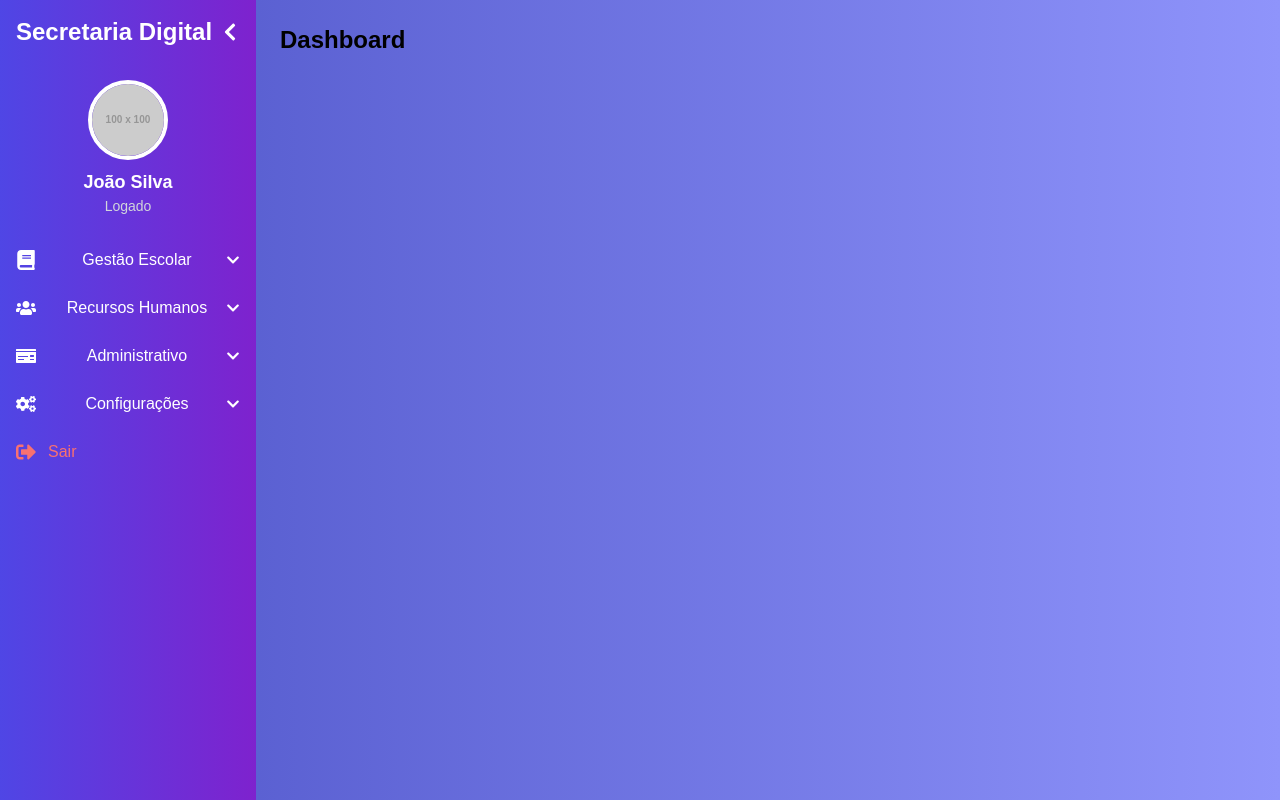
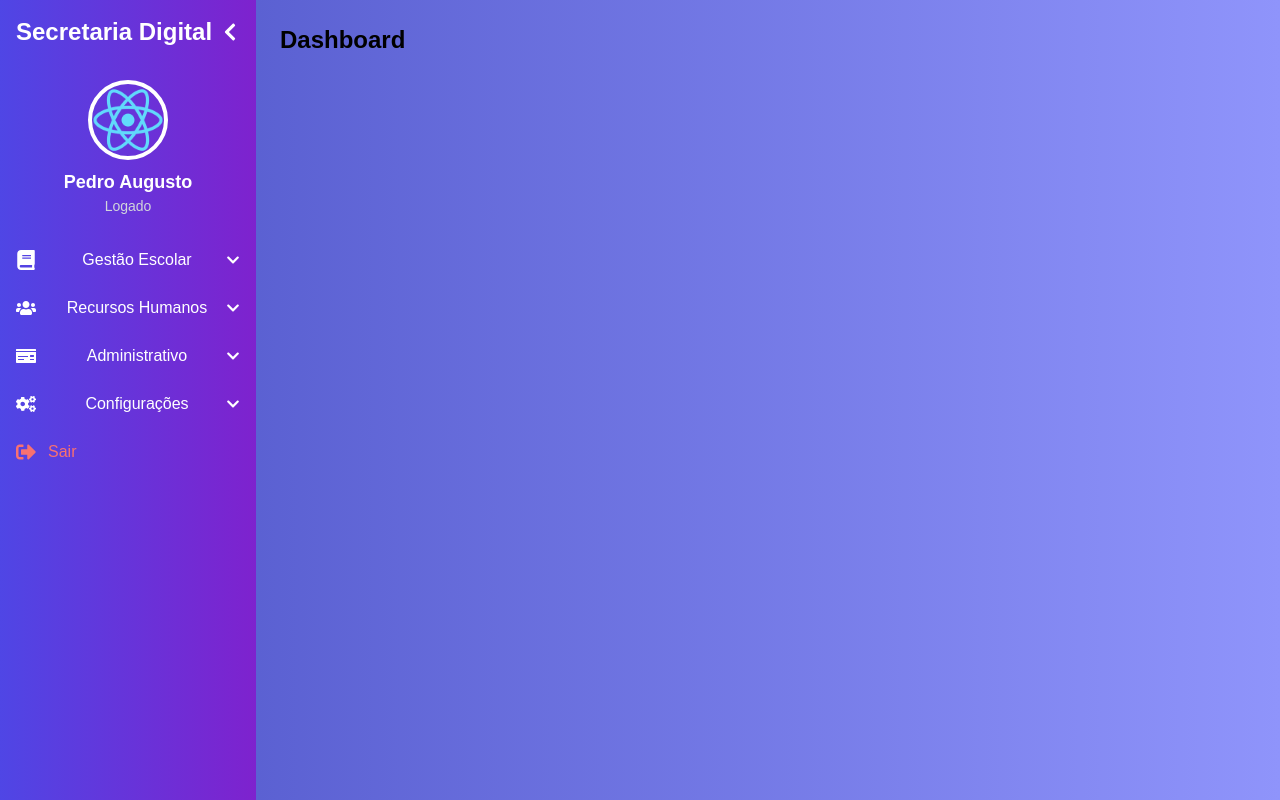
Before and after one commit to PedroBN64/project-root, a React (Create React App) app in the folder frontend/: page /dashboard in a window 1280 px wide. Built offline with nearby package versions, Linux system fonts and the light colour scheme.

Commit message:
Alterações na Sidebar e Dashboard

```diff
--- a/frontend/src/components/Sidebar.js
+++ b/frontend/src/components/Sidebar.js
@@ -14,7 +14,7 @@ import {
   FaChevronUp,
 } from "react-icons/fa";
 
-const Dashboard = () => {
+const Sidebar = ({ userName }) => {
   const [isSidebarOpen, setIsSidebarOpen] = useState(true);
   const [expandedMenus, setExpandedMenus] = useState({});
   const [activeMenu, setActiveMenu] = useState(null);
@@ -22,28 +22,14 @@ const Dashboard = () => {
   const toggleSidebar = () => setIsSidebarOpen(!isSidebarOpen);
 
   const toggleMenu = (menu) => {
-    // Fechar todos os submenus quando um novo for aberto
-    setExpandedMenus((prevState) => {
-      const newExpandedMenus = {};
-      // Se já estiver aberto, fechamos o menu
-      if (prevState[menu]) {
-        newExpandedMenus[menu] = false;
-      } else {
-        // Caso contrário, fechamos todos os outros menus e abrimos o menu clicado
-        Object.keys(prevState).forEach((key) => {
-          newExpandedMenus[key] = false;
-        });
-        newExpandedMenus[menu] = true;
-      }
-      return newExpandedMenus;
-    });
+    setActiveMenu(activeMenu === menu ? null : menu);
+    setExpandedMenus((prevState) => ({
+      ...prevState,
+      [menu]: !prevState[menu],
+    }));
   };
 
-  const userName = "João Silva"; // Deve ser obtido do backend
-
   return (
-    <div className="flex h-screen">
-      {/* Sidebar */}
     <div
       className={`${isSidebarOpen ? "w-64" : "w-20"} bg-gradient-to-r from-indigo-600 to-purple-700 h-screen text-white flex flex-col transition-all duration-300 relative`}
     >
@@ -62,7 +48,7 @@ const Dashboard = () => {
       {/* User Avatar */}
       <div className="flex flex-col items-center mt-4">
         <img
-            src="https://via.placeholder.com/100"
+          src="/logo192.png"
           alt="User Avatar"
           className="w-20 h-20 rounded-full border-4 border-white"
         />
@@ -229,11 +215,7 @@ const Dashboard = () => {
         </ul>
       </nav>
     </div>
-
-
-
-    </div>
   );
 };
 
-export default Dashboard;
+export default Sidebar;
--- a/frontend/src/pages/Dashboard.js
+++ b/frontend/src/pages/Dashboard.js
@@ -1,36 +1,12 @@
-import React, { useState } from "react";
+import React from "react";
 import Sidebar from "../components/Sidebar";
 
 const Dashboard = () => {
-  const [isSidebarOpen, setIsSidebarOpen] = useState(true);
-  const [expandedMenus, setExpandedMenus] = useState({});
-  const [activeMenu, setActiveMenu] = useState(null);
-
-  const toggleSidebar = () => setIsSidebarOpen(!isSidebarOpen);
-
-  const toggleMenu = (menu) => {
-    setActiveMenu(activeMenu === menu ? null : menu);
-    setExpandedMenus((prevState) => ({
-      ...prevState,
-      [menu]: !prevState[menu],
-    }));
-  };
-
-  const userName = "João Silva"; // Deve ser obtido do backend
+  const userName = "Pedro Augusto"; // Deve ser obtido do backend
 
   return (
     <div className="flex h-screen">
-      {/* Sidebar */}
-      <Sidebar
-        isSidebarOpen={isSidebarOpen}
-        toggleSidebar={toggleSidebar}
-        expandedMenus={expandedMenus}
-        toggleMenu={toggleMenu}
-        activeMenu={activeMenu}
-        userName={userName}
-      />
-
-      {/* Main Content */}
+      <Sidebar userName={userName} />
       <div className="flex-1 p-6">
         <h1 className="text-2xl font-bold">Dashboard</h1>
       </div>
```
Also changed, not shown: 1 other file (tests, documents, lock files or other folders). Lines whose indentation alone changed are shown as unchanged.
